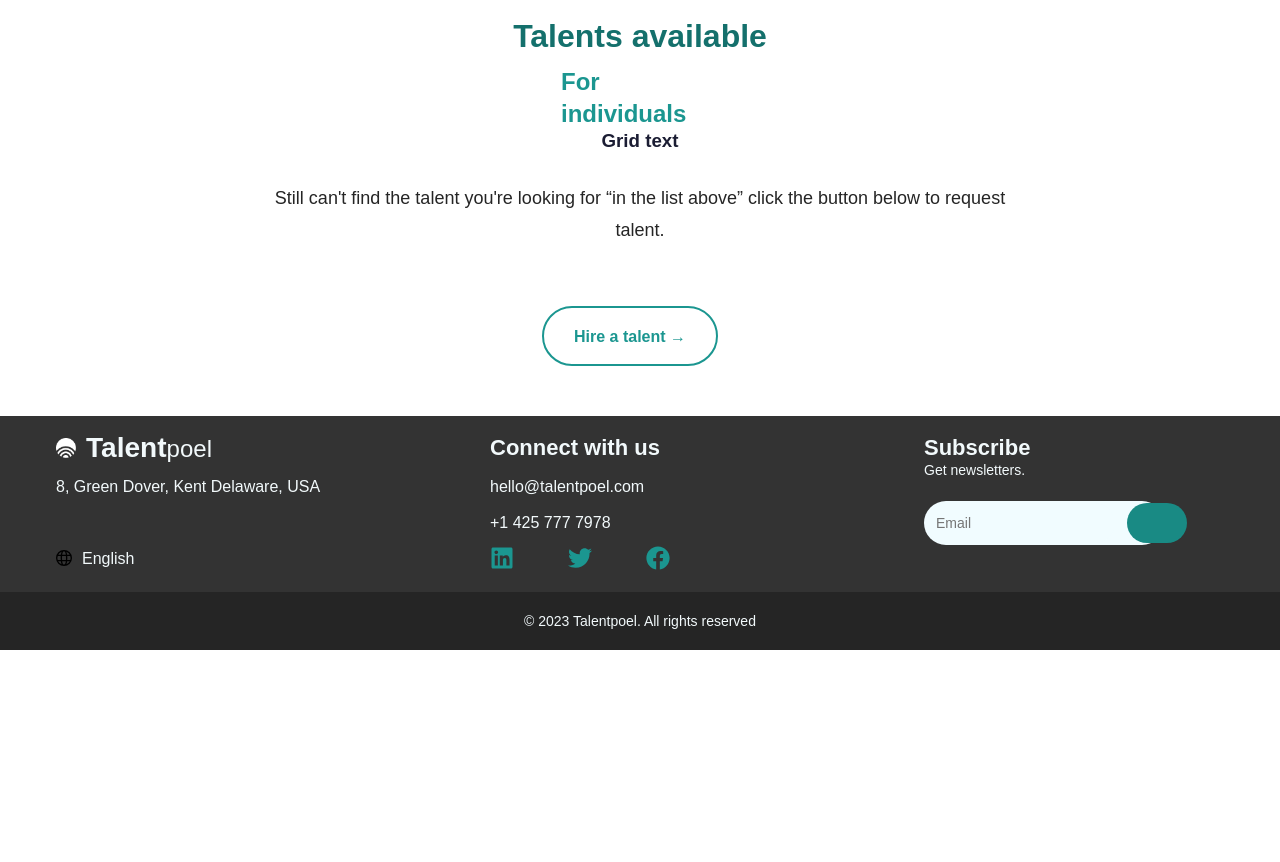
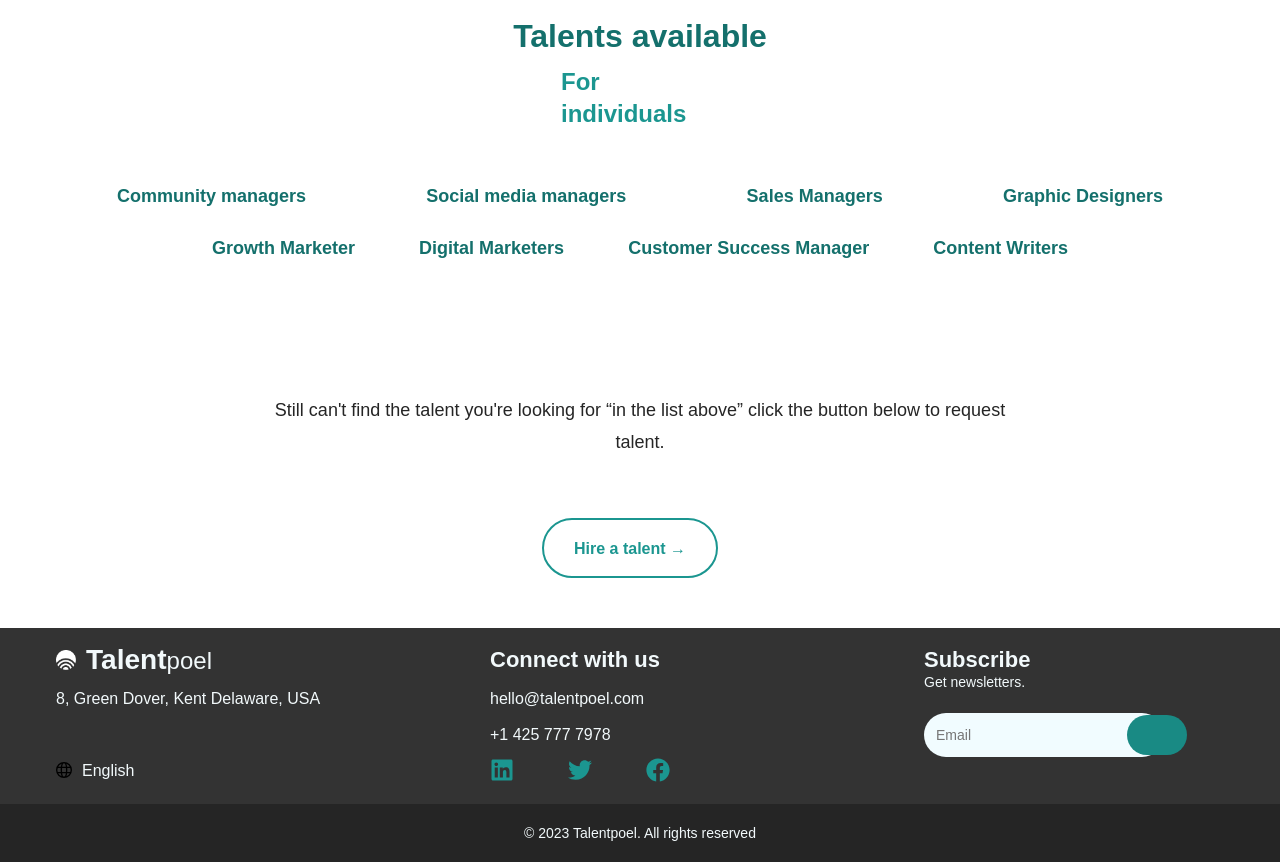
Before and after one commit to danielndubuisi/talentpoel, a React (Create React App) app: page / in a window 1280 px wide. Shown: the part 6540-7402 px from the top of the page. Before the commit the page ends 7190 px from the top, so only its background shows below. Built offline with nearby package versions, Linux system fonts and the light colour scheme; a web font is replaced by a local one.

Commit message:
grid text

```diff
--- a/src/components/GridText.css
+++ b/src/components/GridText.css
@@ -0,0 +1,26 @@
+.grid-text {
+  display: flex;
+  align-items: center;
+  justify-content: space-between;
+  gap: 30px;
+  flex-wrap: wrap;
+  margin: 50px auto 100px auto;
+}
+
+.top {
+  width: 1046px;
+}
+
+.bottom {
+  margin-top: -80px;
+  width: 856px;
+}
+
+.grid-text h3 {
+  font-style: normal;
+  font-weight: 800;
+  font-size: 18px;
+  line-height: 32px;
+  text-align: center;
+  color: #14706c;
+}
--- a/src/components/GridText.js
+++ b/src/components/GridText.js
@@ -2,9 +2,20 @@ import "./GridText.css";
 
 const GridText = () => {
   return (
-    <div className="grid-text">
-      <h3>Grid text</h3>
-    </div>
+    <>
+      <div className="grid-text top">
+        <h3>Community managers</h3>
+        <h3>Social media managers</h3>
+        <h3>Sales Managers</h3>
+        <h3>Graphic Designers</h3>
+      </div>
+      <div className="grid-text bottom">
+        <h3>Growth Marketer</h3>
+        <h3>Digital Marketers</h3>
+        <h3>Customer Success Manager</h3>
+        <h3>Content Writers</h3>
+      </div>
+    </>
   );
 };
 
```
